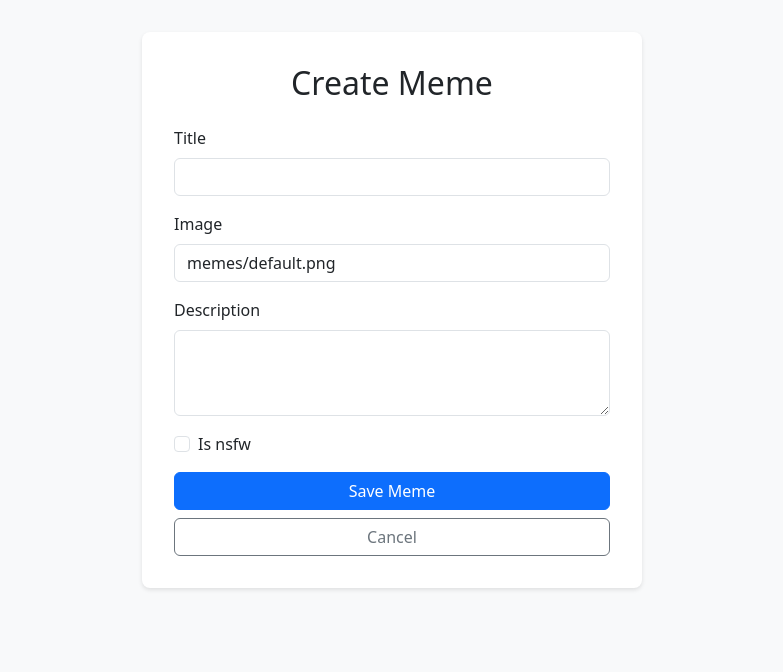
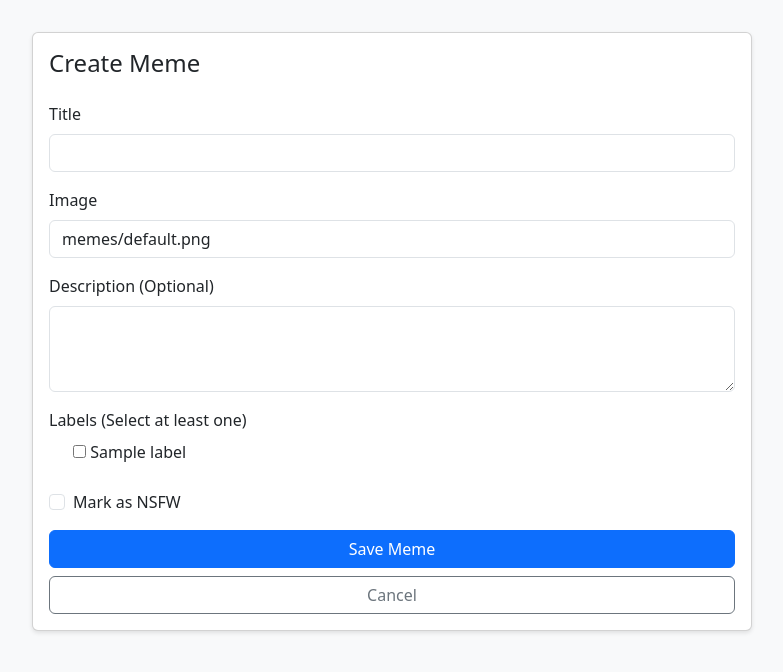
Before and after one commit to allaafaham/meme-hub, a Django app: page /meme/new/ in a window 1280 px wide. Shown: the part 56-728 px from the top of the page, without its empty margins (248-1031 px from the left). Run offline with Django 5.2, Linux system fonts and the light colour scheme; a user stored in the database is signed in; tables that the repository leaves empty hold one stand-in row (values such as "Sample post").

Commit message:
Add labels to the meme and a label filter

```diff
--- a/core/forms.py
+++ b/core/forms.py
@@ -1,6 +1,6 @@
 from django import forms
 from django.contrib.auth.models import User
-from .models import UserProfile, Meme, Comment
+from .models import UserProfile, Meme, Comment, Label
 
 class UserProfileForm(forms.ModelForm):
     class Meta:
@@ -15,9 +15,16 @@ class UserUpdateForm(forms.ModelForm):
         fields = ['username', 'email']
 
 class MemeForm(forms.ModelForm):
+    labels = forms.ModelMultipleChoiceField(
+        queryset=Label.objects.all(),
+        widget=forms.CheckboxSelectMultiple(attrs={'class': 'list-unstyled'}),
+        required=True,
+        help_text='Select at least one label for your meme'
+    )
+
     class Meta:
         model = Meme
-        fields = ['title', 'image', 'description', 'is_nsfw']
+        fields = ['title', 'image', 'description', 'is_nsfw', 'labels']
         widgets = {
             'description': forms.Textarea(attrs={'rows': 3}),
             'is_nsfw': forms.CheckboxInput(attrs={'class': 'form-check-input'}),
--- a/core/models.py
+++ b/core/models.py
@@ -7,6 +7,16 @@ from cloudinary.models import CloudinaryField
 
 
 # Create your models here.
+class Label(models.Model):
+    name = models.CharField(max_length=50, unique=True)
+    description = models.TextField(blank=True)
+    created_at = models.DateTimeField(auto_now_add=True)
+
+    class Meta:
+        ordering = ['name']
+
+    def __str__(self):
+        return self.name
 
 class UserProfile(models.Model):
     user = models.OneToOneField(User, on_delete=models.CASCADE)
@@ -26,6 +36,8 @@ class Meme(models.Model):
     user = models.ForeignKey(User, on_delete=models.CASCADE, related_name='memes')
     is_nsfw = models.BooleanField(default=False)
     views_count = models.PositiveIntegerField(default=0)
+    labels = models.ManyToManyField(Label, related_name='memes')
+
 
     class Meta:
         ordering = ['-created_at']
--- a/core/views.py
+++ b/core/views.py
@@ -2,16 +2,30 @@ from django.shortcuts import render, redirect, get_object_or_404
 from django.contrib.auth.decorators import login_required
 from django.contrib import messages
 from django.http import HttpResponseForbidden, JsonResponse
+from django.db.models import Q
 from .forms import UserProfileForm, UserUpdateForm, MemeForm, CommentForm
-from .models import Meme, Comment
+from .models import Meme, Comment, Label
 
 
 
 def home(request):
     memes = Meme.objects.all()
+    labels = Label.objects.all()
+    selected_labels = request.GET.getlist('label')
+
+    # Filter by labels if selected
+    if selected_labels:
+        memes = memes.filter(labels__name__in=selected_labels).distinct()
+
+    # Filter NSFW content for non-authenticated users
     if not request.user.is_authenticated:
         memes = memes.filter(is_nsfw=False)
-    return render(request, 'core/home.html', {'memes': memes})
+    context = {
+        'memes': memes,
+        'labels': labels,
+        'selected_labels': selected_labels
+    }
+    return render(request, 'core/home.html', context)
 
 @login_required
 def profile(request):
--- a/templates/core/meme_form.html
+++ b/templates/core/meme_form.html
@@ -3,34 +3,79 @@
 {% block title %}{{ title }} - MemeShare{% endblock %}
 
 {% block content %}
-<div class="form-container">
-    <h2 class="text-center mb-4">{{ title }}</h2>
-    <form method="POST" enctype="multipart/form-data">
+<div class="container">
+    <div class="row justify-content-center">
+        <div class="col-md-8">
+            <div class="card">
+                <div class="card-body">
+                    <h1 class="card-title h4 mb-4">{{ title }}</h1>
+                    <form method="post" enctype="multipart/form-data">
                         {% csrf_token %}
-        {% for field in form %}
+
+                        <!-- Title, Image, Description fields -->
                         <div class="mb-3">
-                {% if field.name == 'is_nsfw' %}
+                            <label for="{{ form.title.id_for_label }}" class="form-label">Title</label>
+                            {{ form.title }}
+                            {% if form.title.errors %}
+                                <div class="alert alert-danger">{{ form.title.errors }}</div>
+                            {% endif %}
+                        </div>
+
+                        <div class="mb-3">
+                            <label for="{{ form.image.id_for_label }}" class="form-label">Image</label>
+                            {{ form.image }}
+                            {% if form.image.errors %}
+                                <div class="alert alert-danger">{{ form.image.errors }}</div>
+                            {% endif %}
+                        </div>
+
+                        <div class="mb-3">
+                            <label for="{{ form.description.id_for_label }}" class="form-label">Description (Optional)</label>
+                            {{ form.description }}
+                            {% if form.description.errors %}
+                                <div class="alert alert-danger">{{ form.description.errors }}</div>
+                            {% endif %}
+                        </div>
+
+                        <!-- Labels field -->
+                        <div class="mb-3">
+                            <label class="form-label">Labels (Select at least one)</label>
+                            <div class="row">
+                                {% for checkbox in form.labels %}
+                                    <div class="col-md-4 mb-2">
                                         <div class="form-check">
-                        {{ field }}
-                        <label class="form-check-label" for="{{ field.id_for_label }}">
-                            {{ field.label }}
+                                            {{ checkbox }}
+                                        </div>
+                                    </div>
+                                {% endfor %}
+                            </div>
+                            {% if form.labels.errors %}
+                                <div class="alert alert-danger">{{ form.labels.errors }}</div>
+                            {% endif %}
+                        </div>
+
+                        <!-- NSFW toggle -->
+                        <div class="mb-3">
+                            <div class="form-check">
+                                {{ form.is_nsfw }}
+                                <label class="form-check-label" for="{{ form.is_nsfw.id_for_label }}">
+                                    Mark as NSFW
                                 </label>
                             </div>
-                {% else %}
-                    <label for="{{ field.id_for_label }}" class="form-label">{{ field.label }}</label>
-                    {{ field.errors }}
-                    {{ field }}
-                    {% if field.help_text %}
-                        <div class="form-text">{{ field.help_text }}</div>
-                    {% endif %}
+                            {% if form.is_nsfw.errors %}
+                                <div class="alert alert-danger">{{ form.is_nsfw.errors }}</div>
                             {% endif %}
                         </div>
-        {% endfor %}
+
                         <div class="d-grid gap-2">
                             <button type="submit" class="btn btn-primary">Save Meme</button>
                             <a href="{% url 'home' %}" class="btn btn-outline-secondary">Cancel</a>
                         </div>
                     </form>
+                </div>
+            </div>
+        </div>
+    </div>
 </div>
 {% endblock %}
 
```
Also changed, not shown: core/management/commands/create_labels.py (added, +38 -0 lines), templates/core/home.html (+36 -0 lines), templates/core/meme_detail.html (+8 -3 lines), core/migrations/0005_label_meme_labels.py (added). Lines whose indentation alone changed are shown as unchanged.
